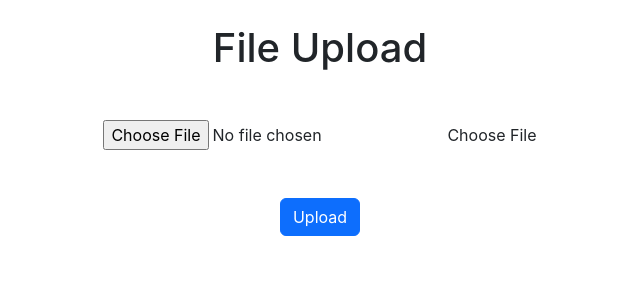
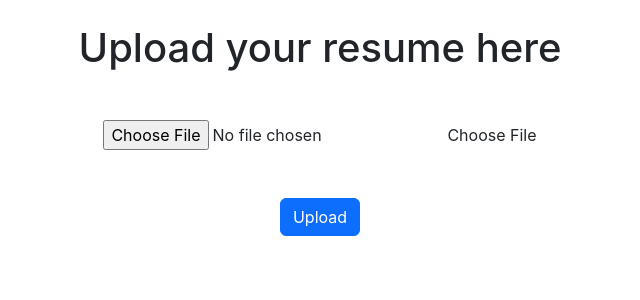
Before and after one commit to Bik400/pdfParser, a React (Create React App) app: page / in a window 1280 px wide. Shown: the top 300 px of the page, without its empty margins (320-960 px from the left). Built offline with nearby package versions, Linux system fonts and the light colour scheme.

Commit message:
created a grid layout for the parsed data

```diff
--- a/src/components/FileUpload.js
+++ b/src/components/FileUpload.js
@@ -92,7 +92,7 @@ const FileUpload = () => {
     return (
         <Fragment>
         {message ? <Message msg={message} /> : null}
-        <h1 className="text-center">File Upload</h1>
+        <h1 className="text-center">Upload your resume here</h1>
             <form onSubmit={onSubmit}>
                 <div className="custom-file mb-4 mt-5 text-center">
                     <input type="file" className="custom-file-input" id="customFile" onChange={onChange}/>
@@ -107,58 +107,17 @@ const FileUpload = () => {
             <div>{fileData.map(item => {
                 if (item.length !== 0) {
                     {/* return console.log(item[3]) */}
-                    return (<p>{item[2]}</p>)
+                    return (
+                        <div className='row text-center mt-5 border-bottom'>
+                            <div className='col-sm'><p className="p-2">{item[1]}</p></div>
+                            <div className='col-sm'><p className="p-2">{item[2]}</p></div>
+                            <div className='col-sm'><p className="p-2">{item[3]}</p></div>
+                        </div>
+                        )
                 }
             })}</div>
-            {/* {
-                fileData.map(item => {
-                    if (item.length !== 0) {
-                        <Card data={fileData}/>
-                    }
-                })
-            } */}
         </Fragment>
     )
 }
 
 export default FileUpload
-// import React from "react";
-// import axios from "axios";
-
-// class FileUpload extends React.Component {
-//     constructor() {
-//         super();
-//         this.state = {
-//             selectedFile: "",
-//         }
-
-//         this.handleInputChange = this.handleInputChange.bind(this);
-//     }
-
-//     handleInputChange(event) {
-//         this.setState({
-//             selectedFile: event.target.files[0]
-//         })
-//     }
-
-//     submit() {
-//         const data = new FormData();
-//         data.append("file", this.state.selectedFile);
-//         axios.post("http://localhost:8080/upload/", data)
-//         .then(res => {
-//             console.warn(res);
-//         })
-//         .catch(error => console.log(error));
-//     }
-
-//     render() {
-//         return(
-//             <div>
-//                 <input type="file" onChange={this.handleInputChange}/>
-//                 <button onClick={() => this.submit()}>Upload</button>
-//             </div>
-//         )
-//     }
-// }
-
-// export default FileUpload;
```
